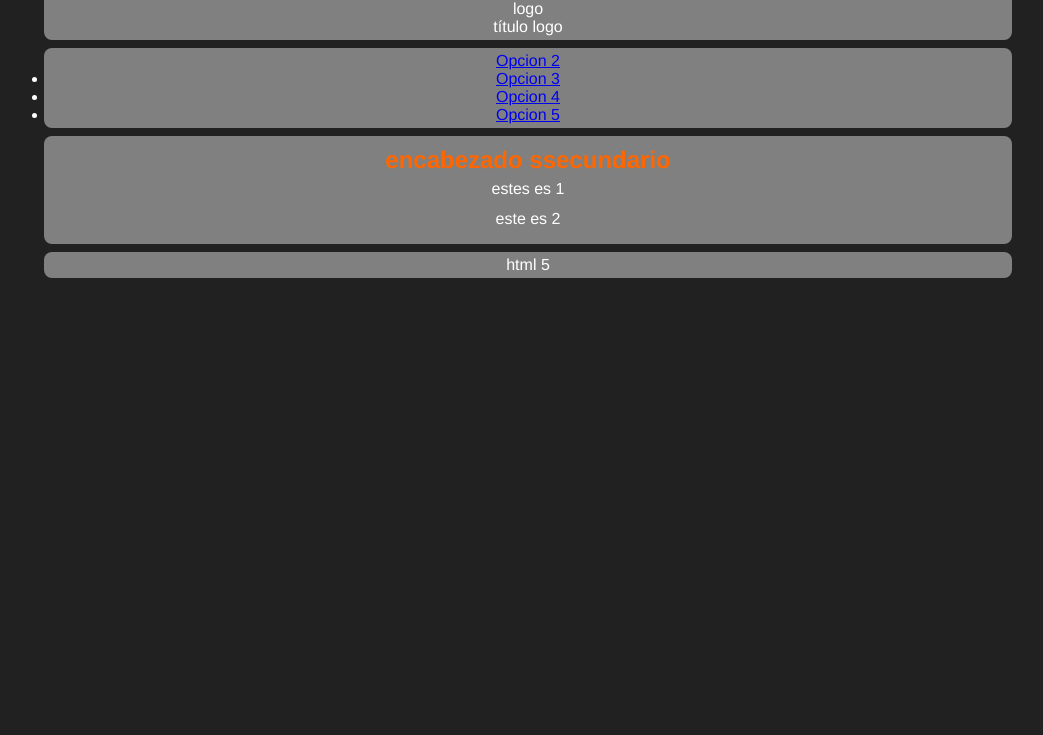
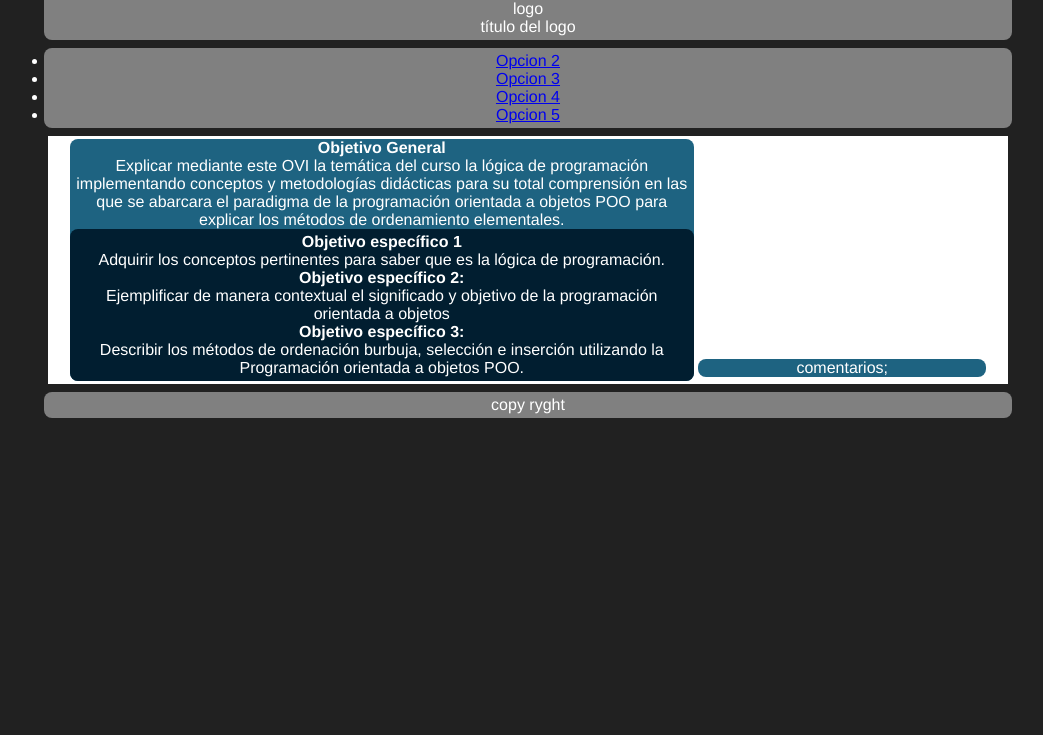
Before and after one commit to fabiancerquera/construccionOVI, a plain HTML site: page inicio.html in a window 1280 px wide. Shown: the part 65-800 px from the top of the page, without its empty margins (112-1155 px from the left). Drawn offline with Linux system fonts and the light colour scheme.

Commit message:
faiver.6
sexta actualización

```diff
--- a/css/estilosfaiver.css
+++ b/css/estilosfaiver.css
@@ -15,7 +15,7 @@ h1	{
 	text-align: center;
 	text-shadow: 5px 5px 10px (255,255,255,0.5);
 }
-header,nav, section, footer{
+header,nav,  footer{
 	background: #808080;
 	border-radius: 0.5em;
 	margin: 0.5em auto;
@@ -23,3 +23,31 @@ header,nav, section, footer{
 	padding: 0.25em;
 	text-align: center;
 }
+section#primero{
+	margin: 0.5em auto;
+	max-width: 960px;
+	padding: 0;
+	background: #FFFFFF;
+	text-align: center;
+}
+section#segundo,aside{
+	background: #1E6381;
+	border-radius: 0.5em;
+	display: inline-block;;
+	margin: 0.2em auto;
+	max-width: 960px;
+	min-height: 200px
+	vertical-align:	top;
+	width: 65%;
+}
+article{
+	background: #011E30;
+	border-radius: 0.5em;
+	min-height: 140px;
+	padding: 0.25em;
+}
+aside{
+	width: 30%;
+
+
+}
--- a/inicio.html
+++ b/inicio.html
@@ -1,5 +1,5 @@
 <!DOCTYPE html>
-<html Lang="en">
+<html Lang="es">
 <head>
 
 	<link rel="stylesheet" type="text/css" href="css/normalize.css">
@@ -14,11 +14,11 @@
 
 		<!-- cabecera marcar la sección de una pagina -->
 	<header>
-		<h1>  OVI diseño web</h1>
+		<h1>  OVI diseño de sitios web</h1>
 		<figure>
 			logo
 			<figcaption>
-				 título logo
+				 título del logo
 
 			</figcaption>
 
@@ -29,69 +29,54 @@
 		<!--tag de navegacion -->
 	<nav>
 			<ul>
-
+				<li>
 					<a href="au ">Opcion 2</a>
+				</li>
 
 
 				<li>
 					<a href="#">Opcion 3</a>
+				</li>
 
-				</li>
 				<li>
 					<a href="a">Opcion 4</a>
 				</li>
 
 				<li>
 					<a href="autores.html">Opcion 5</a>
-
 				</li>
-
 			</ul>
-
 		</nav>
 
 
 		<!-- tag de secciones es donde van a estar los contenidos-->
-	<section>
+	<section id="primero">
 		<!-- tag hgrup contenidos de artuculos categorizarlos-->
-		<hgroup>
-			<h1> encabezado ssecundario</h1>
+			<section id="segundo">
+				<h4> Objetivo General</h4>
+					<p>Explicar mediante este OVI la temática del curso la lógica de programación implementando conceptos y metodologías didácticas para su total comprensión en las que se abarcara el paradigma de la programación orientada a objetos POO para explicar los métodos de ordenamiento elementales.</p>
+					<article>
 
-		</hgroup>
-		<article>
-			estes es 1
-			<section>
-				este es 2
+							<h4> Objetivo específico 1 </h4>
+							<p> Adquirir los conceptos pertinentes para saber que es la lógica de programación. </p>
+
+							<h4>Objetivo específico 2: </h4>
+							<p>Ejemplificar de manera contextual el significado y objetivo de la programación orientada a objetos </p>
+							<h4>Objetivo específico 3: </h4>
+							<p>Describir los métodos de ordenación burbuja, selección e inserción utilizando la Programación orientada a objetos POO.</p>
+
+					</article>
 			</section>
-		</article>
+			<aside>
+				comentarios;
+			</aside>
 	</section>
 
 
 		<!--  pie de pagina creditos correos.-->
 	<footer>
-		html 5
+		copy ryght
 	</footer>
-
-
-
-
-
-
-
-
-
-
-
-
-
-
-
-
-
-
-
-
-
 
 
 
```
